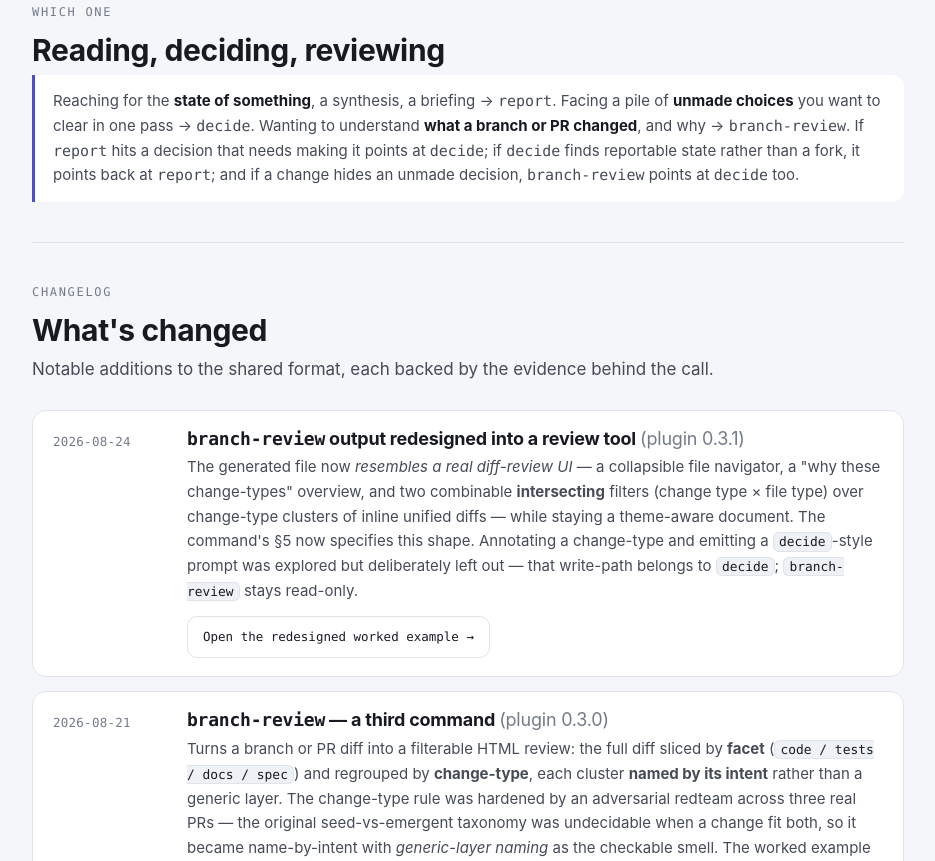
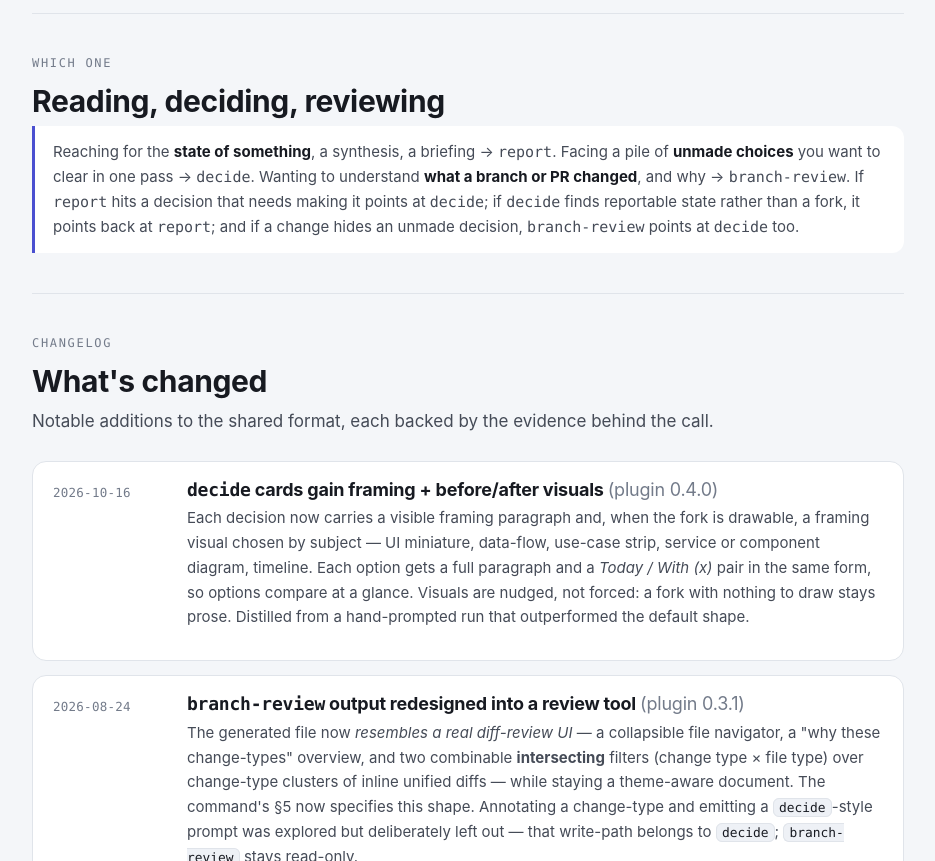
Before and after one commit to moacyrricardo/skills, a plain HTML site: page docs/rich-html-guide.html in a window 1280 px wide. Shown: the part 4691-5552 px from the top of the page, without its empty margins (172-1107 px from the left). Drawn offline with Linux system fonts and the light colour scheme.

Commit message:
rich-html: decide cards gain framing + before/after visuals (0.4.0)
Distilled from a hand-prompted decide run whose structure outperformed the
default: each decision gets a visible framing paragraph and, when the fork is
drawable, a framing visual picked by subject (UI miniature, data-flow,
use-case strip, service/component diagram, timeline); each option gets a full
paragraph plus a Today / With (x) pair in the same visual form. Visuals are
nudged, not forced — a fork with nothing to draw stays prose.

html-doc §4 gains an exception letting a command promote a visual out of the
collapsed context into the card body, which decide now does.

Co-Authored-By: Claude Opus 5.5 (1M context) <noreply@anthropic.com>

```diff
--- a/docs/rich-html-guide.html
+++ b/docs/rich-html-guide.html
@@ -323,7 +323,7 @@
         <div class="n">2</div>
         <div>
           <h3>Model each with real context</h3>
-          <p>A one-line question, 2–4 concrete options (with a <b>recommended</b> one where the evidence supports it), and <b>expandable context</b> wired to the actual source — the point of the surface.</p>
+          <p>A one-line question, a visible framing paragraph and — when something can be drawn — a <b>framing visual</b> of the status quo with the fork marked. Then 2–4 options, each a paragraph plus a <b>Today / With (x)</b> pair in the same form (with a <b>recommended</b> one where the evidence supports it), and <b>expandable context</b> wired to the actual source. Visuals are nudged, never forced.</p>
           <span class="cmdrow"><span class="p">/</span>rich-html:decide everything waiting on me across the open concerns and PRs</span>
         </div>
       </div>
@@ -376,6 +376,13 @@
     <h2 class="reveal">What's changed</h2>
     <p class="sec-lede reveal">Notable additions to the shared format, each backed by the evidence behind the call.</p>
     <div class="clog">
+      <div class="clog-item reveal">
+        <div class="clog-when">2026-10-16</div>
+        <div class="clog-body">
+          <h3><span class="mono">decide</span> cards gain framing + before/after visuals <span style="color:var(--muted); font-weight:400;">(plugin 0.4.0)</span></h3>
+          <p>Each decision now carries a visible framing paragraph and, when the fork is drawable, a framing visual chosen by subject — UI miniature, data-flow, use-case strip, service or component diagram, timeline. Each option gets a full paragraph and a <em>Today / With (x)</em> pair in the same form, so options compare at a glance. Visuals are nudged, not forced: a fork with nothing to draw stays prose. Distilled from a hand-prompted run that outperformed the default shape.</p>
+        </div>
+      </div>
       <div class="clog-item reveal">
         <div class="clog-when">2026-08-24</div>
         <div class="clog-body">
```
Also changed, not shown: plugins/rich-html/.claude-plugin/plugin.json, 3 other files.
